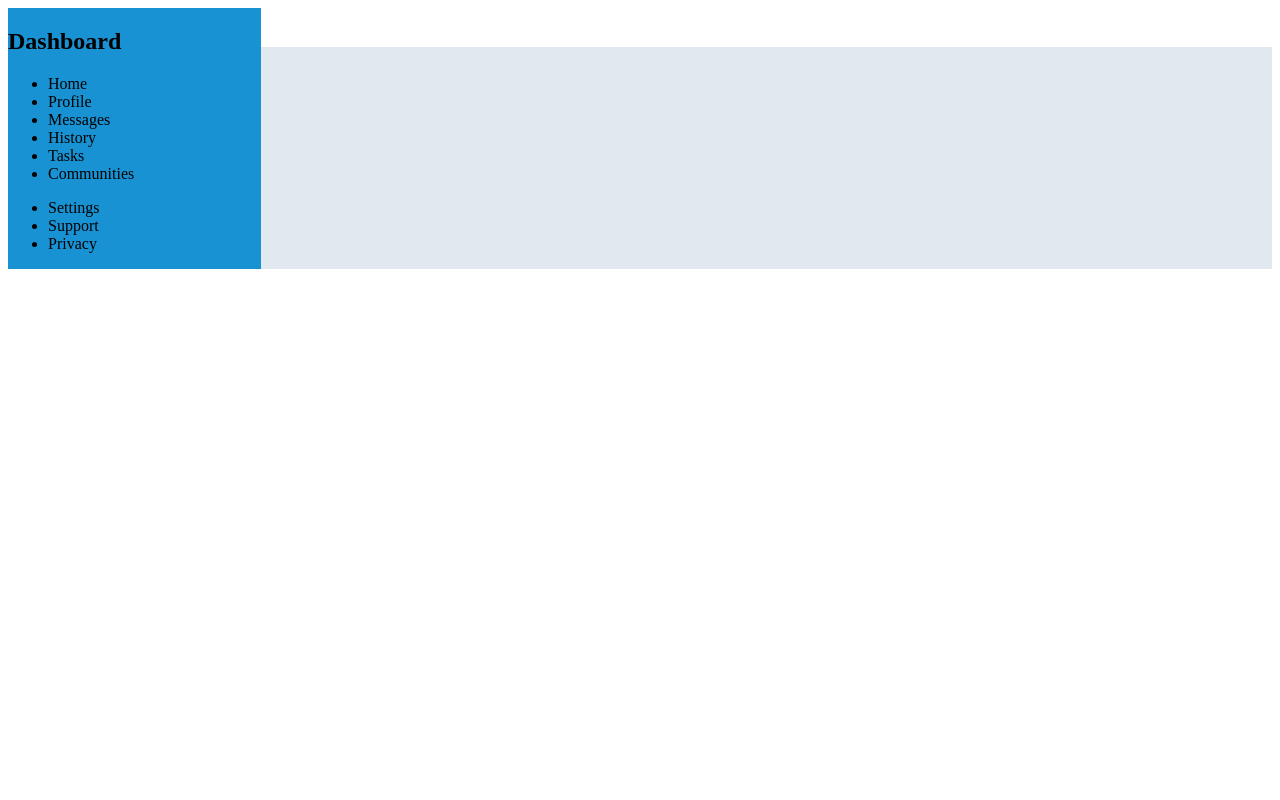
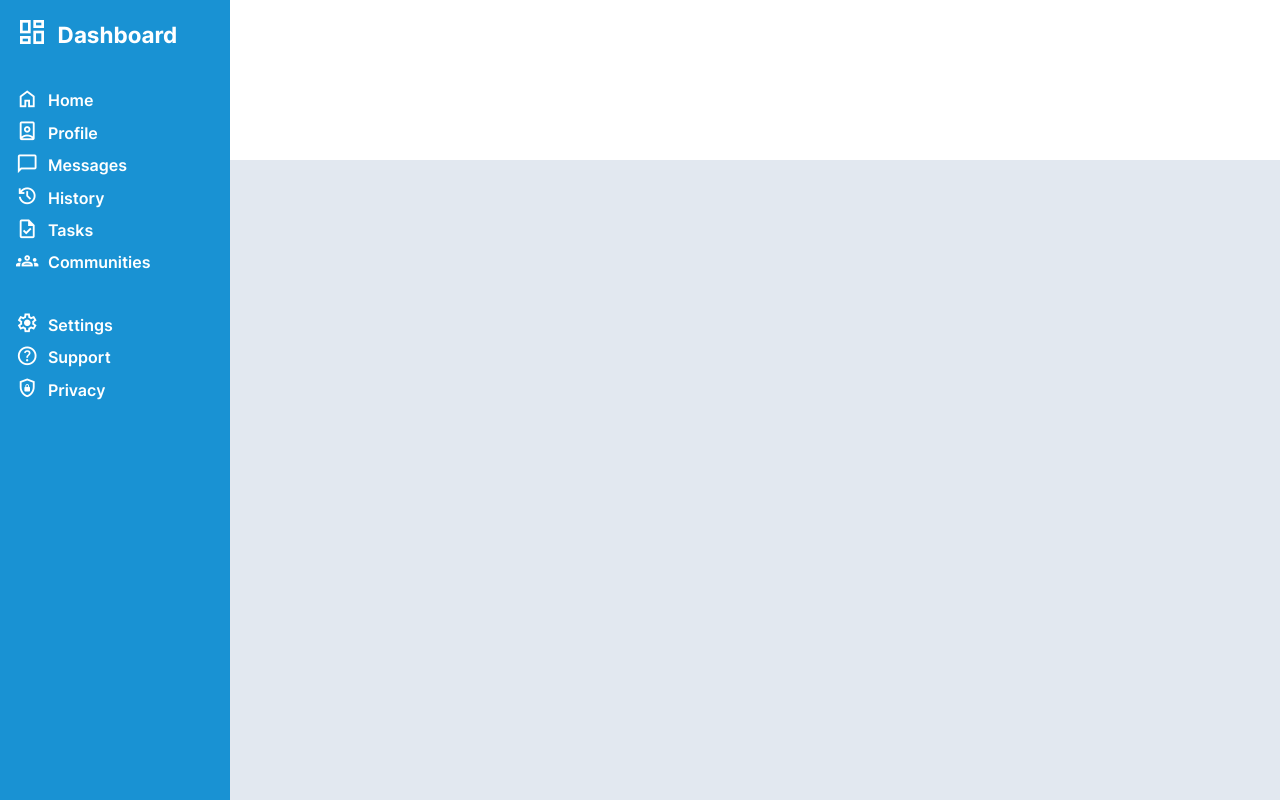
Before and after one commit to zimin406/odin-admin-dashboard, a plain HTML site: page index.html in a window 1280 px wide. Drawn offline with nearby package versions, Linux system fonts and the light colour scheme.

Commit message:
Add icons to sidebar title and menu

```diff
--- a/css/style.css
+++ b/css/style.css
@@ -1,3 +1,8 @@
+@font-face {
+    font-family: Inter;
+    src: url(../resources/fonts/Inter-variable.ttf);
+}
+
 * {
     --sidebar-blue: rgb(25,146,211);
     --background-gray: rgb(226,232,240);
@@ -5,30 +10,95 @@
     --point-orange: rgb(240,180,41);
     --font-gray: rgb(196,196,196);
     --font-black: rgb(0,0,0);
-}
+    --font-white: rgb(255,255,255);
 
-@font-face {
-    font-family: Inter;
-    src: url(../resources/fonts/Inter-variable.ttf);
+    font-family: Inter, sans-serif;
+
+    margin: 0;
+    padding: 0;
+    box-sizing: border-box;
 }
 
 body {
     display: grid;
-    grid-template-rows: 15% 1fr;
-    grid-template-columns: 20% 1fr;
+    grid-template-rows: 20% 1fr;
+    grid-template-columns: 18% 1fr;
 }
 
+/* header start */
 header {
     background-color: var(--background-white);
     grid-area: 1 / 2 / 2 / -1;
 }
+/* header end */
 
+/* sidebar start */
 aside {
     background-color: var(--sidebar-blue);
     grid-area: 1 / 1 / -1 / 2;
+
+    display: flex;
+    flex-direction: column;
+    gap: 40px;
+
+    color: var(--font-white);
+
+    padding-left: 16px;
+    padding-top: 16px;
+
+    height: 100vh;
 }
 
+aside ul {
+    list-style-type: none;
+
+    display: flex;
+    flex-direction: column;
+    gap: 6px;
+}
+
+aside h1 {
+    font-size: 1.4rem;
+    font-weight: 700;
+
+    display: flex;
+    align-items: end;
+}
+
+aside h1 .material-symbols-outlined {
+    font-size: 2rem;
+    margin-right: 0.6rem;
+}
+
+aside ul {
+    display: flex;
+    flex-direction: column;
+    gap: 10px;
+}
+
+aside li {
+    font-size: 1rem;
+    font-weight: 600;
+
+}
+
+aside li a {
+    text-decoration: none;
+    color: var(--font-white);
+
+    display: flex;
+    align-items: end;
+}
+
+aside li .material-symbols-outlined {
+    font-size: 1.4rem;
+    margin-right: 0.6rem;
+}
+/* sidebar end */
+
+/* main content start */
 article {
     background-color: var(--background-gray);
     grid-area: 2 / 2 / -1 / -1;
 }
+/* main content end */
--- a/index.html
+++ b/index.html
@@ -4,24 +4,64 @@
     <meta charset="UTF-8">
     <title>Admin Dashboard</title>
     <link rel = "stylesheet" href = "./css/style.css">
+    <link rel="stylesheet" href="https://fonts.googleapis.com/css2?family=Material+Symbols+Outlined:opsz,wght,FILL,GRAD@20..48,100..700,0..1,-50..200" />
+    <style>
+        .material-symbols-outlined {
+          font-variation-settings:
+          'FILL' 0,
+          'wght' 400,
+          'GRAD' 0,
+          'opsz' 24
+        }
+        </style>
 </head>
 <body>
     <header>
     </header>
     <aside>
-        <h1 class = "sidebar-title">Dashboard</h1>
+        <h1 class = "sidebar-title">
+            <span class="material-symbols-outlined">
+                dashboard
+            </span>Dashboard</h1>
         <ul class = "sidebar-menu-container">
-            <li class = "sidebar-menu-item">Home</li>
-            <li class = "sidebar-menu-item">Profile</li>
-            <li class = "sidebar-menu-item">Messages</li>
-            <li class = "sidebar-menu-item">History</li>
-            <li class = "sidebar-menu-item">Tasks</li>
-            <li class = "sidebar-menu-item">Communities</li>
+            <li class = "sidebar-menu-item"><a>
+                <span class="material-symbols-outlined">
+                home
+                </span>Home</a></li>
+            <li class = "sidebar-menu-item"><a>
+                <span class="material-symbols-outlined">
+                person_book
+                </span>Profile</a></li>
+            <li class = "sidebar-menu-item"><a>
+                <span class="material-symbols-outlined">
+                chat_bubble
+                </span>Messages</a></li>
+            <li class = "sidebar-menu-item"><a>
+                <span class="material-symbols-outlined">
+                history
+                </span>History</a></li>
+            <li class = "sidebar-menu-item"><a>
+                <span class="material-symbols-outlined">
+                task
+                </span>Tasks</a></li>
+            <li class = "sidebar-menu-item"><a>
+                <span class="material-symbols-outlined">
+                groups
+                </span>Communities</a></li>
         </ul>
         <ul class = "sidebar-menu-container">
-            <li class = "sidebar-menu-item">Settings</li>
-            <li class = "sidebar-menu-item">Support</li>
-            <li class = "sidebar-menu-item">Privacy</li>
+            <li class = "sidebar-menu-item"><a>
+                <span class="material-symbols-outlined">
+                settings
+                </span>Settings</a></li>
+            <li class = "sidebar-menu-item"><a>
+                <span class="material-symbols-outlined">
+                help
+                </span>Support</a></li>
+            <li class = "sidebar-menu-item"><a>
+                <span class="material-symbols-outlined">
+                shield_lock
+                </span>Privacy</a></li>
         </ul>
     </aside>
     <article>
```
Also changed, not shown: resources/icons/view-dashboard.svg (added).
